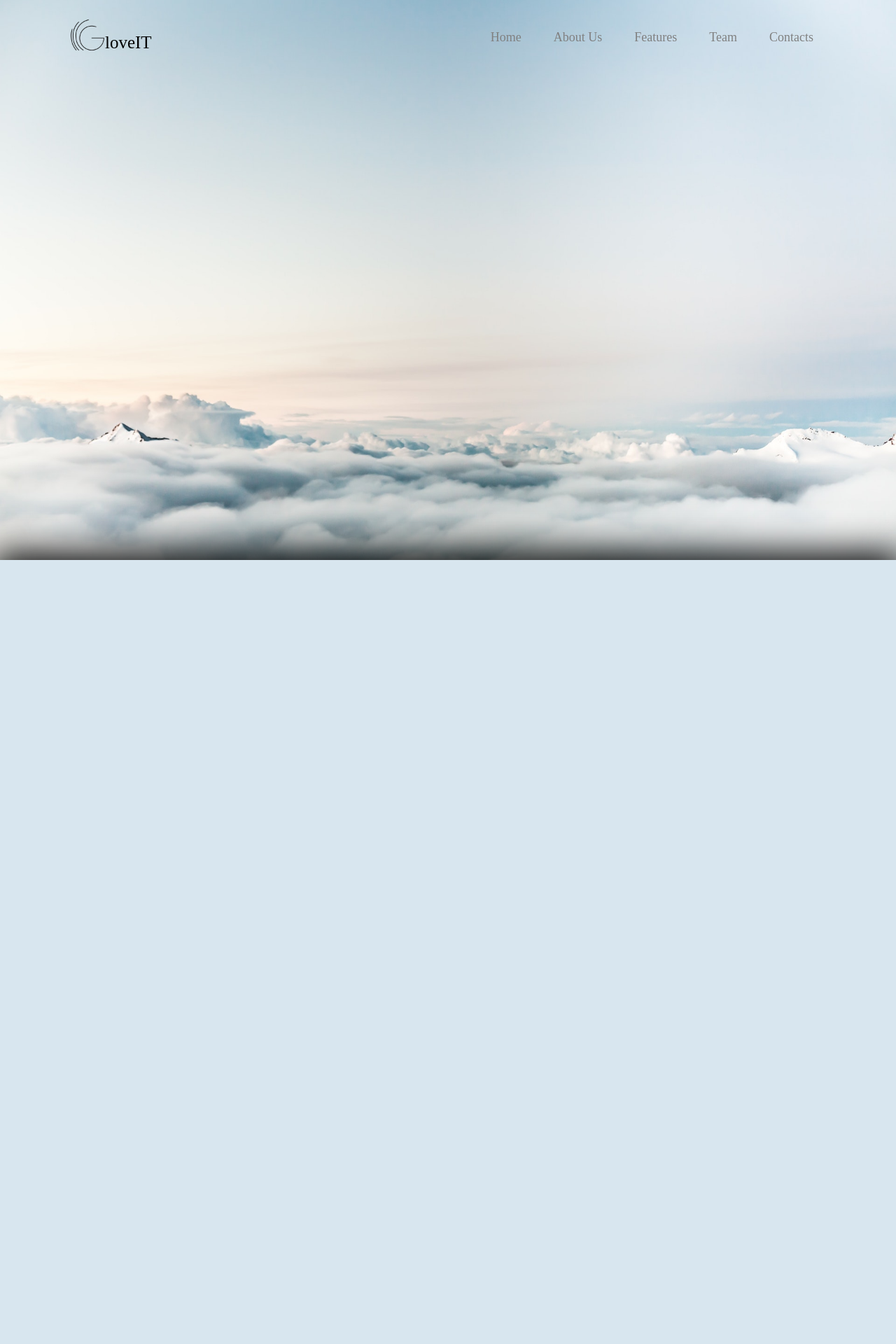
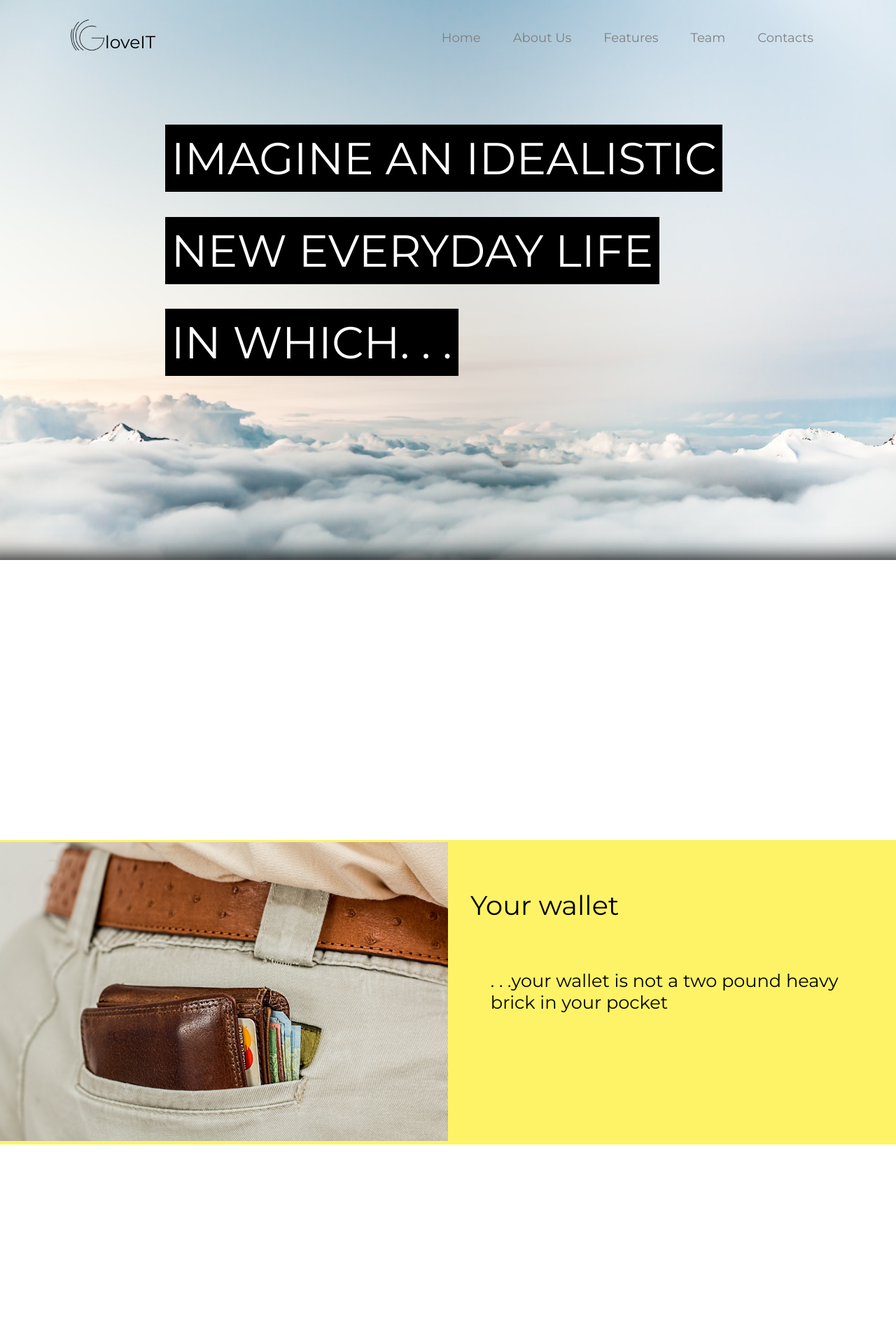
Before and after one commit to JBotzev/GloveIT-Official-Website, a PHP site: page / in a window 1280 px wide. Shown: the top 1920 px of the page at 70% size. Before the commit the page ends 800 px from the top, so only its background shows below. Run offline with PHP 8.4, Linux system fonts and the light colour scheme; some libraries are stand-ins or nearby versions.

Commit message:
added feature sections with blank spaces inbetween

```diff
--- a/css/main.css
+++ b/css/main.css
@@ -1,29 +1,53 @@
+@import url(https://fonts.googleapis.com/css?family=Montserrat);
+
 body {
+  font-family: Montserrat;
   margin: 0;
   padding: 0;
   font-size: 18px;
 }
 
 .landing-page {
-  position: fixed;
-  top: 0;
-  left: 0;
-  width: 100%;
   height: 100vh;
   background-image: url(../images/clouds.jpg);
   background-position: center center;
   background-size: cover;
+  box-shadow: 0px 20px 30px 30px black;
+}
+
+.title {
+	position: absolute;
+    left: 17%;
+    top: 20%;
+    width: 70%;
+    text-align: left;
+    font-size: 5vw;
+}
+
+.title div {
+  text-transform: uppercase;
+	padding: 1%;
+	margin: 2%;
+	background-color: black;
+	color: white;
+    float:left;
+    clear:left;
 }
 
 .main-container {
+  display: grid;
   background-color: white;
   z-index: 10;
   position: absolute;
   top: 100vh;
   width: 100%;
-  box-shadow: 0px 0px 50px 10px black;
+  box-shadow: 0px 27px 30px 30px black;
 }
 
+.f-images {
+  margin-top: 3px;
+  width: 100%;
+}
 @media only screen and (min-width: 992px) {
   .left-section {
     float: left;
@@ -36,18 +60,22 @@ body {
   }
 }
 
+.section-wrapper {
+  background-color: #fef366;
+  position: relative;
+  width: 100%;
+}
 
+.content-title {
+  font-size: 3vw;
+}
 
+.content-subtitle {
+  font-size: 2vw;
+  padding: 5%;
+  text-align: left;
+}
 
 .inner-container {
   padding: 5%;
 }
-
-.inner-container p {
-  text-align: center;
-}
-
-#wallet {
-  position: relative;
-  width: 100%;
-}
--- a/css/navbar.css
+++ b/css/navbar.css
@@ -46,11 +46,8 @@ nav ul a:hover {
 }
 
 .navigation-bar.black {
+  box-shadow: 0px -27px 30px 30px black;
   transition: 0.3s;
-  background-color: black;
+  background-color: white;
   padding: 0;
 }
-
-.navigation-bar.black a:hover {
-  color: white;
-}
--- a/index.html
+++ b/index.html
@@ -37,24 +37,70 @@
       </div>
       <!-- END NAVITGATION -->
       <div class="landing-page">
-
+        <div class="title">
+          <div id="firstline">Imagine an idealistic</div>
+          <div id="secondline">new everyday life</div>
+          <div id="thirdline">in which. . .</div>
+        </div>
       </div>
       <!-- MAIN CONTAINER -->
       <div class="main-container">
-        <div class="section">
-          <div class="left-section">
-            <div class="inner-container">
-              <img src="images/wallet.jpg" alt="wallet" id="wallet">
+        <div class="section-wrapper" style="background-color: white; height: 400px;">
+
+        </div>
+        <!-- WALLET -->
+        <div class="section-wrapper">
+          <div class="section">
+            <div class="left-section">
+              <img src="images/wallet.jpg" alt="wallet" class="f-images">
             </div>
-          </div>
-          <div class="right-section">
-            <div class="inner-container">
-              <p>Aasdasdasdasdasd asd asd as dasdasdasd asdas da d as
-              asda sd asd asdsadsa da sdas da sdasd asd asd asd asideasd
-            as d asdasdasd asd asd as</p>
+            <div class="right-section">
+              <div class="inner-container">
+                <p class="content-title">Your wallet</p>
+                <p class="content-subtitle">. . .your wallet is not a two pound heavy brick in your pocket</p>
+              </div>
             </div>
           </div>
         </div>
+        <!-- END WALLET -->
+        <div class="section-wrapper" style="background-color: white; height: 400px;">
+
+        </div>
+        <!-- CREDIT CARDS -->
+        <div class="section-wrapper">
+          <div class="section">
+            <div class="right-section">
+              <img src="images/cards.jpg" alt="cards" class="f-images">
+            </div>
+            <div class="left-section">
+              <div class="inner-container">
+                <p class="content-title">All your cards</p>
+                <p class="content-subtitle">. . .one card unifies all of your</br>
+               bank accounts, public transportation and ID information</p>
+              </div>
+            </div>
+          </div>
+        </div>
+        <!-- END CARDS -->
+        <div class="section-wrapper" style="background-color: white; height: 400px;">
+
+        </div>
+        <!-- GREETING -->
+        <div class="section-wrapper">
+          <div class="section">
+            <div class="left-section">
+              <img src="images/greeting.jpg" alt="greeting" class="f-images">
+            </div>
+            <div class="right-section">
+              <div class="inner-container">
+                <p class="content-title">Greeting</p>
+                <p class="content-subtitle">. . .even meeting people is
+                   made incredibly intuitive</p>
+              </div>
+            </div>
+          </div>
+        </div>
+        <!-- END GREETING -->
       </div>
     </body>
 </html>
```
